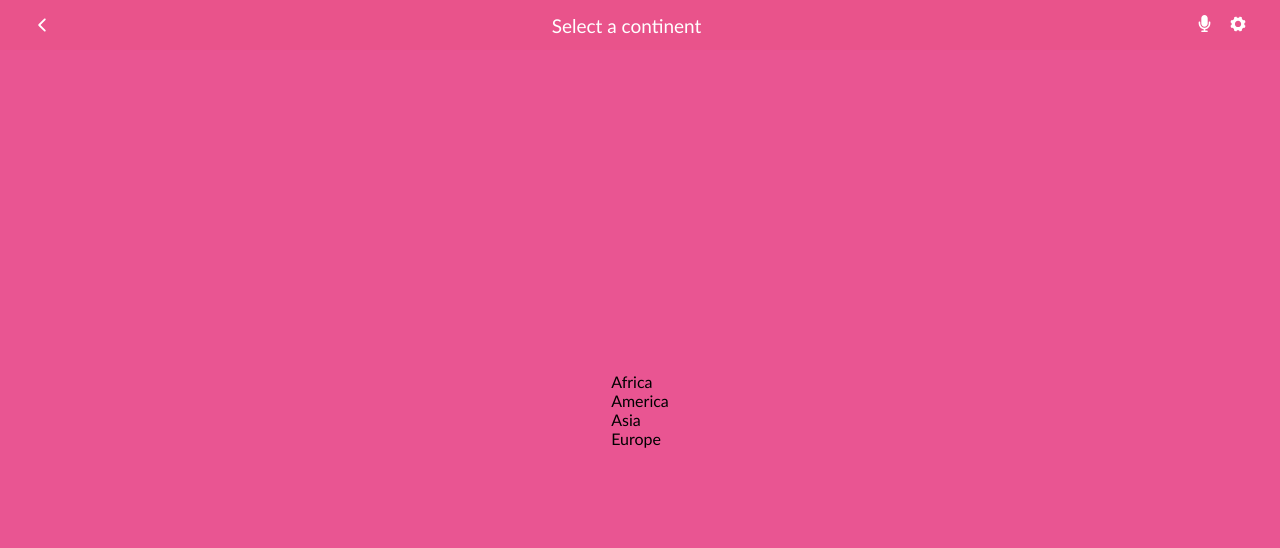
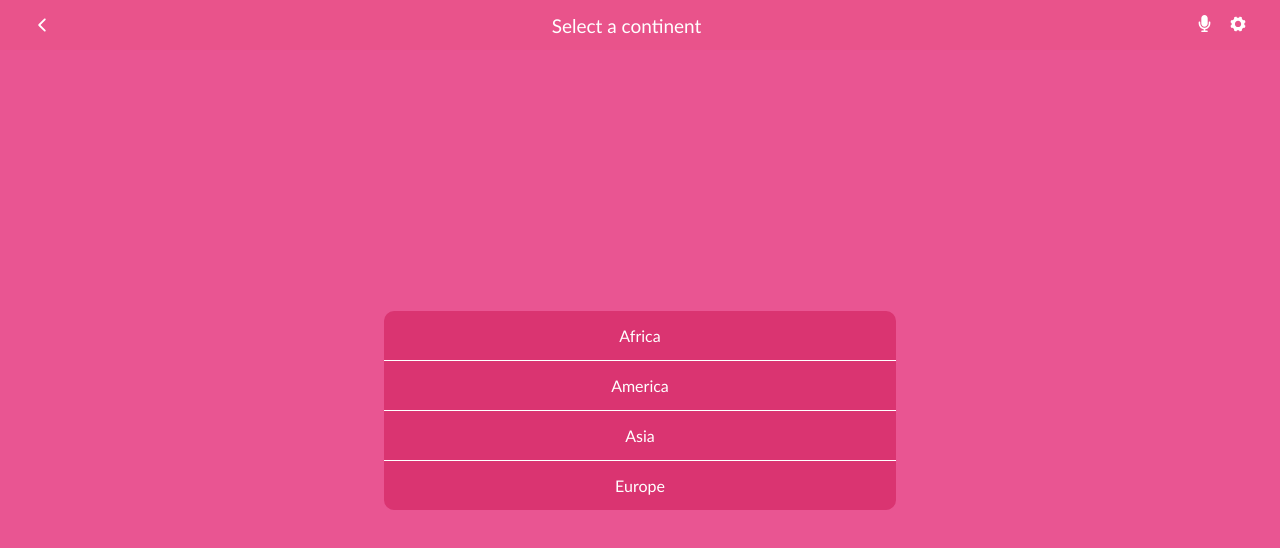
Before and after one commit to moise10r/covid_19_app, a React (Create React App) app: page / in a window 1280 px wide. Shown: the top 548 px of the page. Built offline with nearby package versions, Linux system fonts and the light colour scheme.

Commit message:
Add  styles on filter component

```diff
--- a/src/component/features/Filter/filterByContinent.scss
+++ b/src/component/features/Filter/filterByContinent.scss
@@ -7,4 +7,30 @@
   height: 90vh;
   @include flex;
   @include flex-center(row);
+  .continent-list {
+    width: 40%;
+    margin: 0 auto;
+    background-color: darken($pri-bg-color, 6);
+    border-radius: 1rem;
+    .continent {
+      width: 100%;
+      text-align: center;
+      padding: 1.5rem;
+      cursor: pointer;
+      color: $text-color;
+      border-bottom: 1px solid $text-color;
+      &:last-child {
+        border-bottom: none;
+        border-radius: 1rem;
+      }
+      &:first-child {
+        border-top-left-radius: 1rem;
+        border-top-right-radius: 1rem;
+      }
+      &:hover {
+        transform: scale(1);
+        background-color: darken($pri-bg-color, 15);
+      }
+    }
+  }
 }
--- a/src/services/continentList.js
+++ b/src/services/continentList.js
@@ -3,7 +3,6 @@ const continents = [
   { id: 2, name: 'America' },
   { id: 3, name: 'Asia' },
   { id: 4, name: 'Europe' },
-  { id: 5, name: '' },
 ];
 
 export default continents;
```
